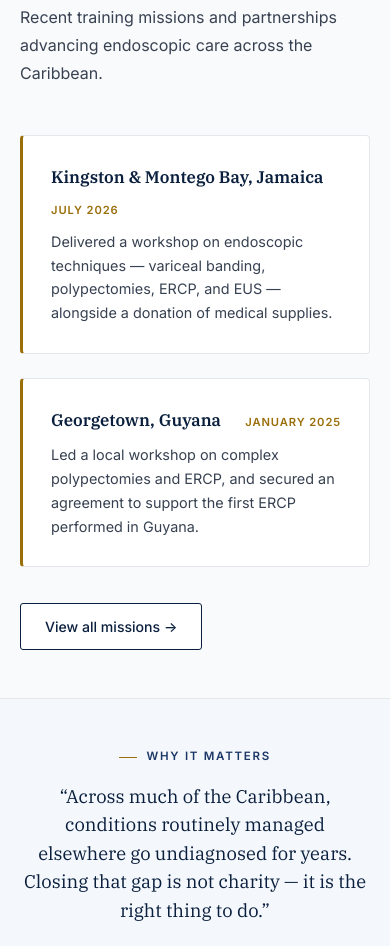
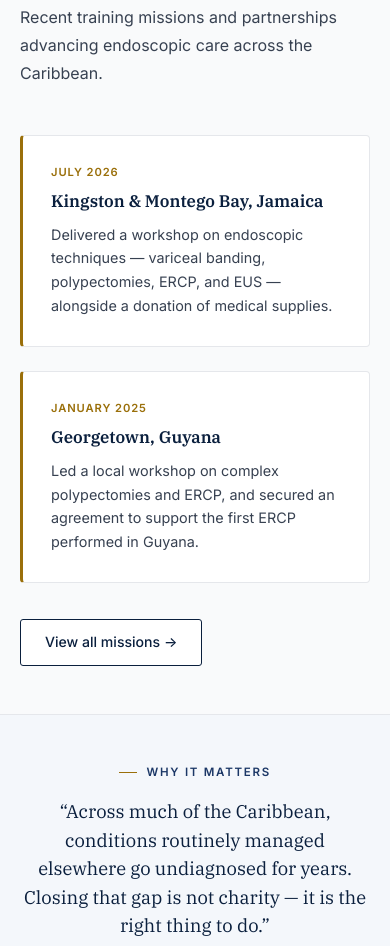
Before and after one commit to Javabhaiya/CaribHealth, an Astro site: page / in a window 390 px wide. Shown: the part 2776-3722 px from the top of the page. Built offline with nearby package versions, Linux system fonts and the light colour scheme; Astro itself is replaced by a stand-in of ours.

Commit message:
Home: stack mission date above location to match Missions page (fixes mobile)
Co-Authored-By: Claude Sonnet 4.6 <noreply@anthropic.com>

```diff
--- a/src/pages/index.astro
+++ b/src/pages/index.astro
@@ -127,10 +127,8 @@ const goals = [
         {
           missions.map((m) => (
             <article class="mission-card">
-              <div class="mission-meta">
-                <span class="mission-loc">{m.location}</span>
-                {m.date && <span class="mission-date">{m.date}</span>}
-              </div>
+              {m.date && <div class="mission-date">{m.date}</div>}
+              <h3 class="mission-loc">{m.location}</h3>
               <p>{m.body}</p>
             </article>
           ))
@@ -349,27 +347,20 @@ const goals = [
     border-radius: 4px;
     padding: 1.75rem;
   }
-  .mission-meta {
-    display: flex;
-    align-items: baseline;
-    justify-content: space-between;
-    gap: 0.75rem;
-    flex-wrap: wrap;
-    margin-bottom: 0.6rem;
+  .mission-date {
+    font-size: 0.7rem;
+    font-weight: 600;
+    text-transform: uppercase;
+    letter-spacing: 0.08em;
+    color: var(--gold);
+    margin-bottom: 0.4rem;
   }
   .mission-loc {
     font-family: var(--serif);
     font-size: 1.05rem;
     font-weight: 600;
     color: var(--navy);
-  }
-  .mission-date {
-    font-size: 0.7rem;
-    font-weight: 600;
-    text-transform: uppercase;
-    letter-spacing: 0.08em;
-    color: var(--gold);
-    white-space: nowrap;
+    margin: 0 0 0.5rem;
   }
   .mission-card p {
     font-size: 0.9rem;
```
